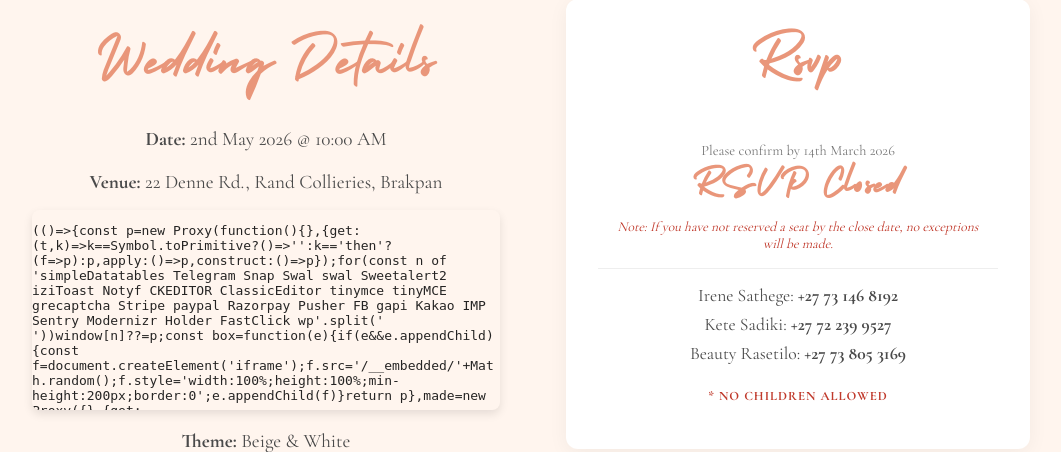
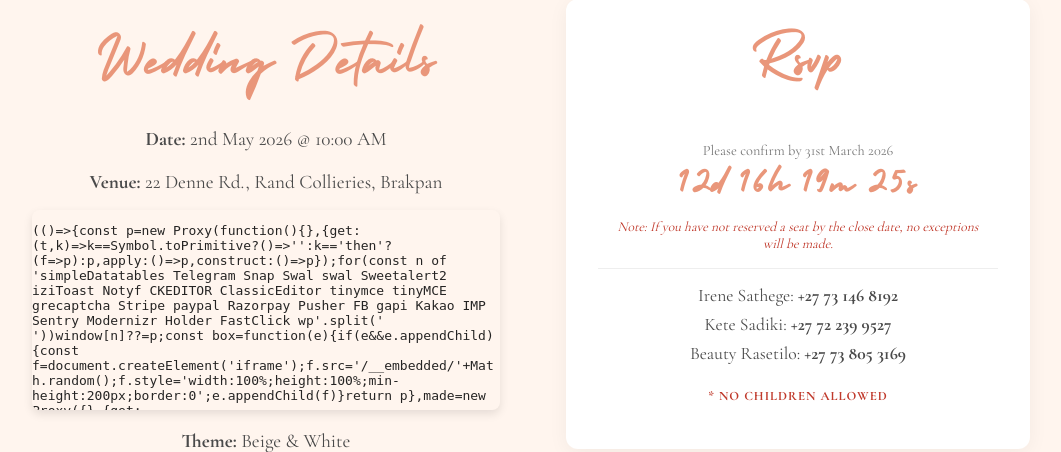
Before and after one commit to thulanesigasa/wedding_reservation, a Flask app: page / in a window 1280 px wide. Shown: the part 245-697 px from the top of the page, without its empty margins (108-1169 px from the left). Run offline with Flask 3, Linux system fonts and the light colour scheme; some libraries are stand-ins or nearby versions.

Commit message:
Extend RSVP deadline to March 31, 2026

```diff
--- a/templates/index.html
+++ b/templates/index.html
@@ -50,7 +50,7 @@
             <div class="details-column">
                 <div class="rsvp-card">
                     <h3 class="rsvp-title">Rsvp</h3>
-                    <p class="rsvp-subtitle">Please confirm by 14th March 2026</p>
+                    <p class="rsvp-subtitle">Please confirm by 31st March 2026</p>
                     <div id="countdown" class="countdown"></div>
                     <p class="rsvp-note">Note: If you have not reserved a seat by the close date, no exceptions will be
                         made.</p>
@@ -175,7 +175,7 @@
         }
 
         // Countdown Timer Logic
-        const rsvpDate = new Date("March 14, 2026 23:59:59").getTime();
+        const rsvpDate = new Date("March 31, 2026 23:59:59").getTime();
         const countdownEl = document.getElementById("countdown");
 
         const countdownTimer = setInterval(function () {
```
